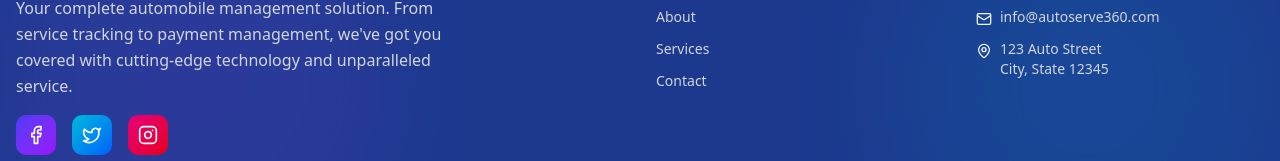
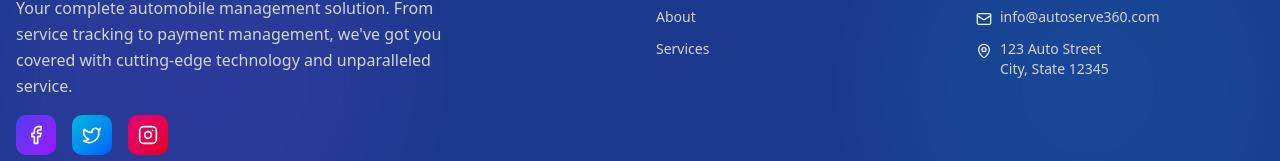
Before and after one commit to Automobile-Management-System/Frontend, a Next.js app: page / in a window 1280 px wide. Shown: the part 2406-2567 px from the top of the page. Built offline with nearby package versions, Linux system fonts and the light colour scheme; no server answers.

Commit message:
updated footer

```diff
--- a/components/common/footer.tsx
+++ b/components/common/footer.tsx
@@ -82,12 +82,6 @@ export function Footer() {
               >
                 Services
               </Link>
-              <Link
-                href="/contact"
-                className="flex items-center text-sm text-gray-300 hover:text-gray-50 transition-colors group"
-              >
-                Contact
-              </Link>
             </div>
           </div>
 
```
